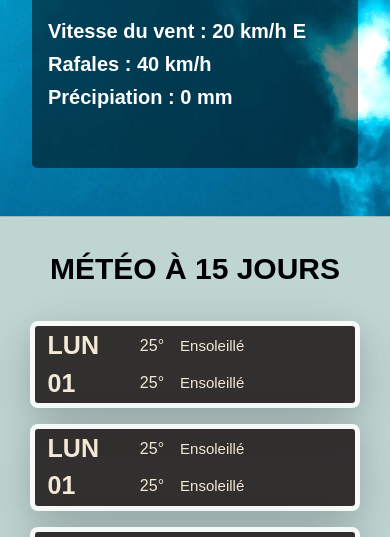
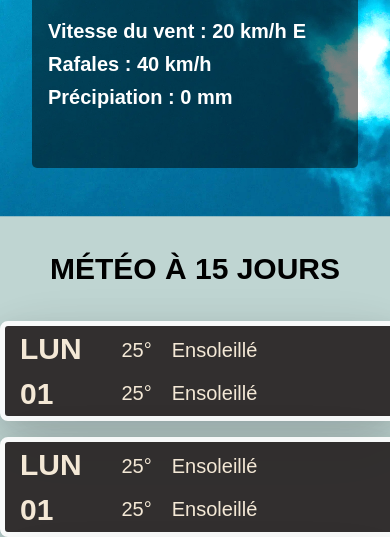
Before and after one commit to sulirb/meteo, a website built with Vite: page index.html in a window 390 px wide. Shown: the part 519-1056 px from the top of the page. Built offline with nearby package versions, Linux system fonts and the light colour scheme; no server answers; a web font is replaced by a local one.

Commit message:
css homepage

```diff
--- a/assets/js/main.js
+++ b/assets/js/main.js
@@ -1,5 +1,3 @@
 import { main as current } from "./modules/current.js";
 import { main as forecast } from "./modules/forecast.js";
 import { main as longTerm } from "./modules/forecastLT.js";
-
-longTerm();
--- a/assets/js/utils/weathercomm.js
+++ b/assets/js/utils/weathercomm.js
@@ -25,7 +25,7 @@ export async function codeToComm() {
       await codeComm(codeElement, "Brouillard");
     } else if (["51", "53", "55", "61", "63", "65"].includes(codeValue)) {
       await codeComm(codeElement, "Pluvieux");
-    } else if (["71", "73", "75", "77"].includes(codeValue)) {
+    } else if (["71", "73", "75", "77", "85", "86"].includes(codeValue)) {
       await codeComm(codeElement, "Neigeux");
     } else if (["80", "81", "82", "83", "95", "96", "99"].includes(codeValue)) {
       await codeComm(codeElement, "Orageux");
--- a/assets/js/utils/weathericon.js
+++ b/assets/js/utils/weathericon.js
@@ -56,7 +56,7 @@ export async function codeToIcon() {
         "https://api.iconify.design/noto-v1/fog.svg",
         "Fog"
       );
-    } else if (["71", "73", "75", "77"].includes(codeValue)) {
+    } else if (["71", "73", "75", "77", "85", "86"].includes(codeValue)) {
       await codeImage(
         codeElement,
         "https://api.iconify.design/noto-v1/cloud-with-snow.svg",
--- a/assets/styles/home.scss
+++ b/assets/styles/home.scss
@@ -119,15 +119,15 @@ header a {
     margin: 0.8em 1.5em;
     font-weight: 700;
     font-size: 30px;
-    width: 20%;
+    width: 15%;
   }
 
   &_flex {
-    padding: 2em;
+    padding: 1em;
     position: relative;
     display: flex;
     justify-content: space-between;
-    width: 80%;
+    width: 85%;
   }
 
   &_min,
@@ -184,7 +184,55 @@ header a {
   background-size: cover;
 }
 
-@media screen and (max-width: 620px) {
+@media screen and (max-width: 1300px) {
+  .prev {
+    position: relative;
+    &_day {
+      margin: 0 0.5em;
+      font-size: 40px;
+    }
+
+    &_flex {
+      flex-direction: column;
+      padding: 0.5em;
+      gap: 0.8em;
+    }
+
+    &_min,
+    &_max {
+      gap: 1em;
+      font-size: 25px;
+    }
+
+    &_link {
+      position: absolute;
+      margin: 0;
+      width: 100%;
+      height: 100%;
+    }
+
+    &_chevron {
+      display: none;
+    }
+
+    .temps {
+      .min__code,
+      .max__code {
+        img {
+          width: 50px;
+        }
+      }
+    }
+
+    .min__descr,
+    .max__descr {
+      font-weight: 400;
+      font-size: 25px;
+    }
+  }
+}
+
+@media screen and (max-width: 768px) {
   .weather {
     padding: 3em 2em;
 
@@ -210,49 +258,25 @@ header a {
     }
   }
   .prev {
-    position: relative;
-    width: 82%;
-
+    width: 100%;
     &_day {
-      margin: 0 0.5em;
-      font-size: 25px;
+      font-size: 30px;
     }
-
-    &_flex {
-      flex-direction: column;
-      padding: 0.5em;
-      gap: 0.8em;
-    }
-
     &_min,
     &_max {
-      gap: 1em;
+      font-size: 20px;
     }
-
-    &_link {
-      position: absolute;
-      margin: 0;
-      width: 100%;
-      height: 100%;
-    }
-
-    &_chevron {
-      display: none;
-    }
-
     .temps {
       .min__code,
       .max__code {
         img {
-          width: 30px;
+          width: 40px;
         }
       }
     }
-
     .min__descr,
     .max__descr {
-      font-weight: 400;
-      font-size: 15px;
+      font-size: 20px;
     }
   }
 }
```
Also changed, not shown: assets/styles/home.css, 1 other file.
